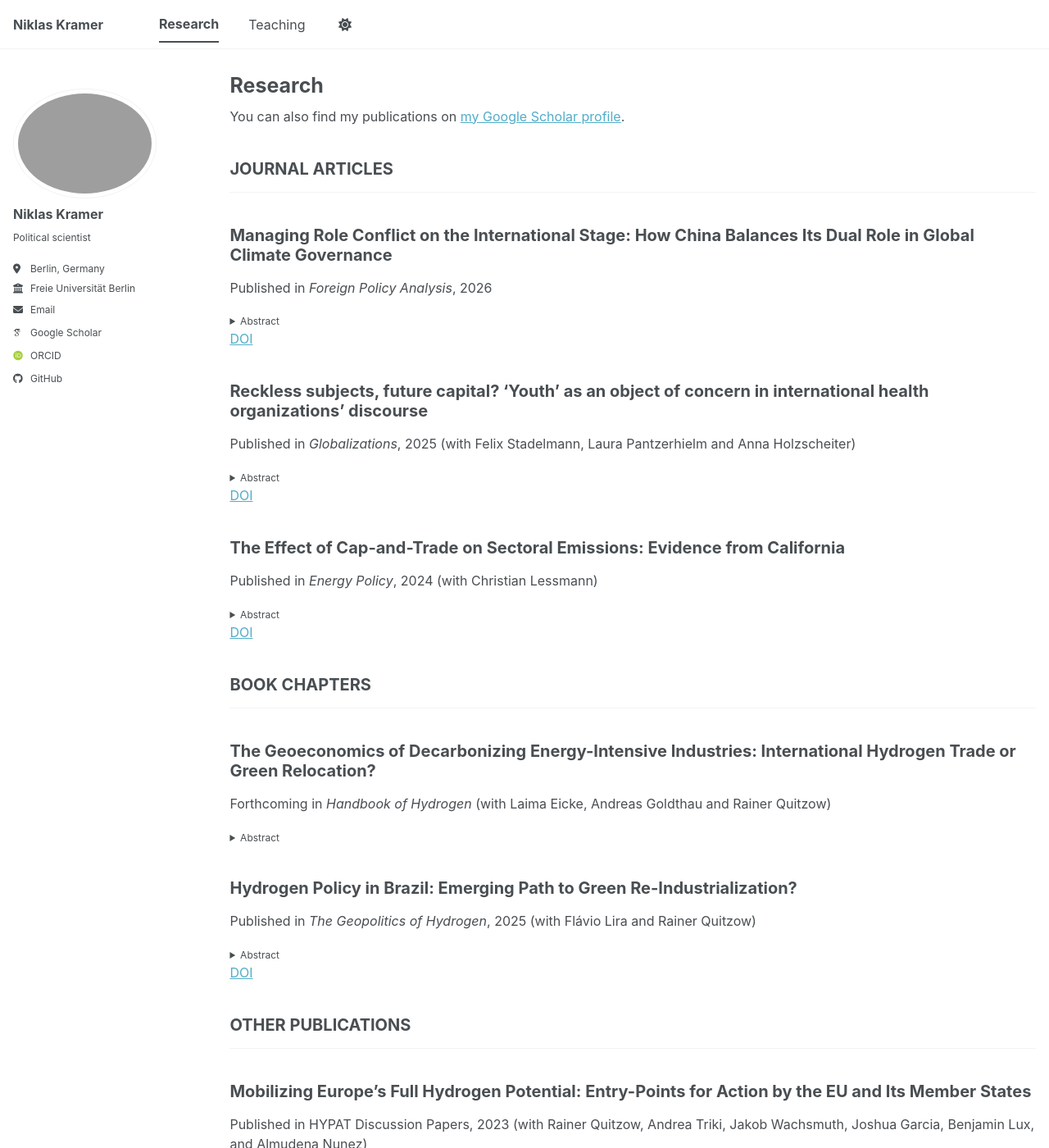
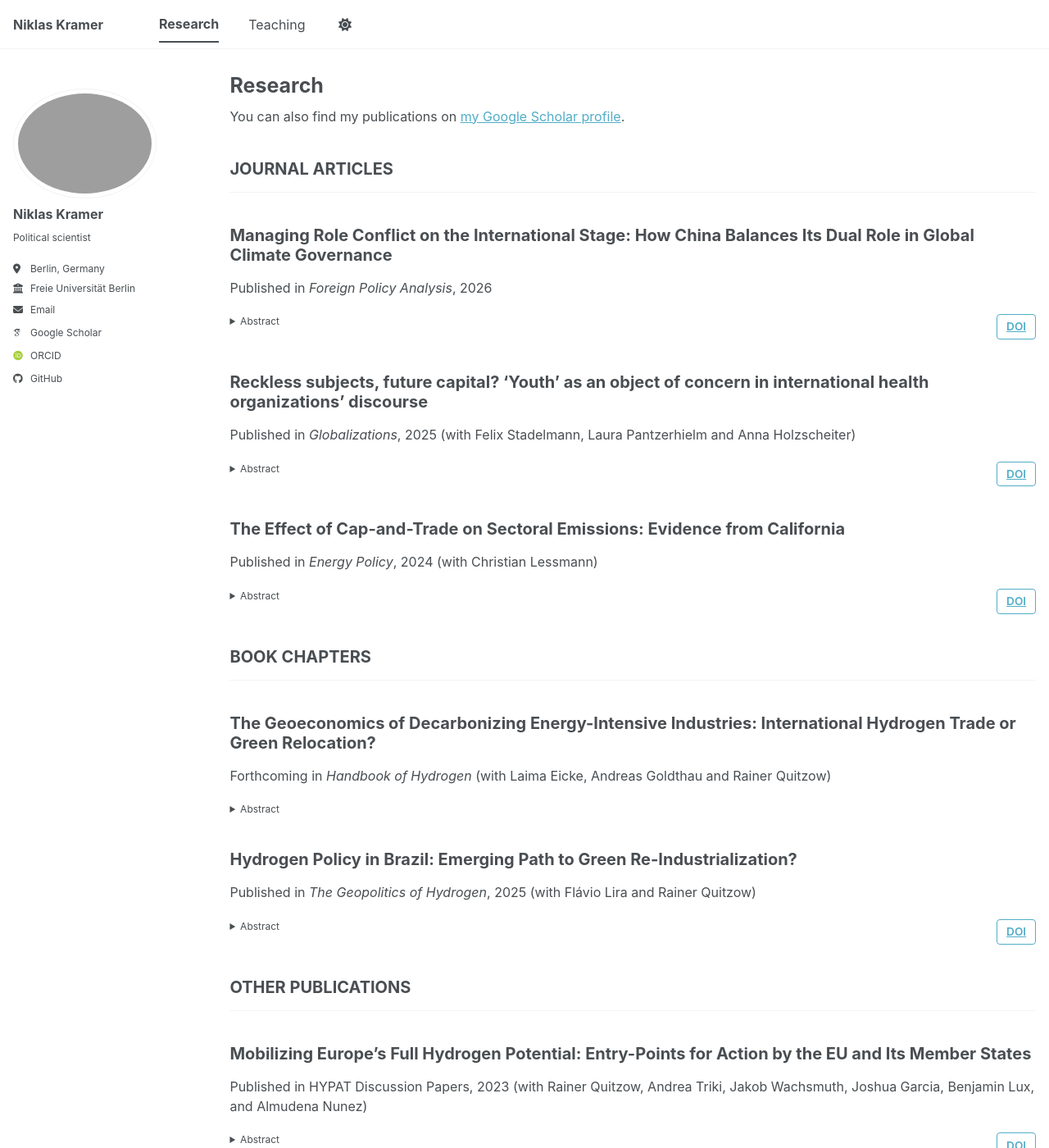
Before and after one commit to nik-kramer/nik-kramer.github.io, a Jekyll site: the page built from _pages/publications.html, in a window 1280 px wide and 1400 px high. Shown: the whole window at 82% size. Built offline with Jekyll 4.4.1, drawn with Linux system fonts in a browser that asks for light colours; some web fonts are replaced; a script bundle is joined from its source files by our own code; library files that are not in the unit come from our copies.

Commit message:
Update main.scss

```diff
--- a/assets/css/main.scss
+++ b/assets/css/main.scss
@@ -45,3 +45,32 @@
 body {
   font-size: 16px !important;
 }
+
+.archive__item-panes {
+  display: flex;
+  align-items: flex-start;
+  gap: 0.75em;
+  flex-wrap: wrap;
+  margin-top: 0.5em;
+}
+
+.archive__item-excerpt {
+  flex: 1 1 auto;
+}
+
+.archive__item-doi {
+  display: inline-block;
+  padding: 0.3em 0.8em;
+  border: 1px solid currentColor;
+  border-radius: 4px;
+  font-size: 0.85em;
+  font-weight: 600;
+  text-decoration: none;
+  white-space: nowrap;
+  align-self: flex-start;
+}
+
+.archive__item-doi:hover {
+  background-color: rgba(0, 0, 0, 0.05);
+  text-decoration: none;
+}
```
